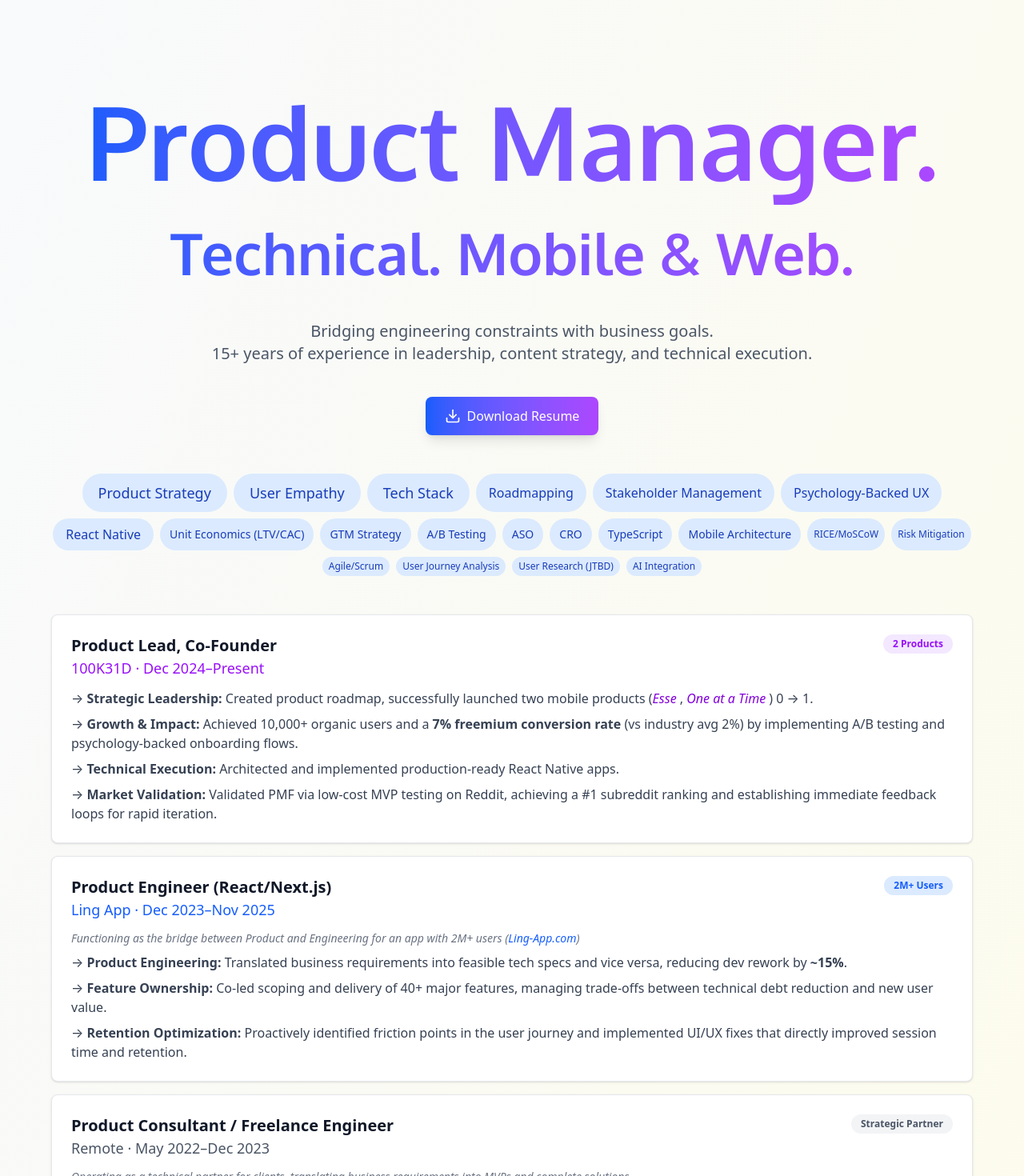
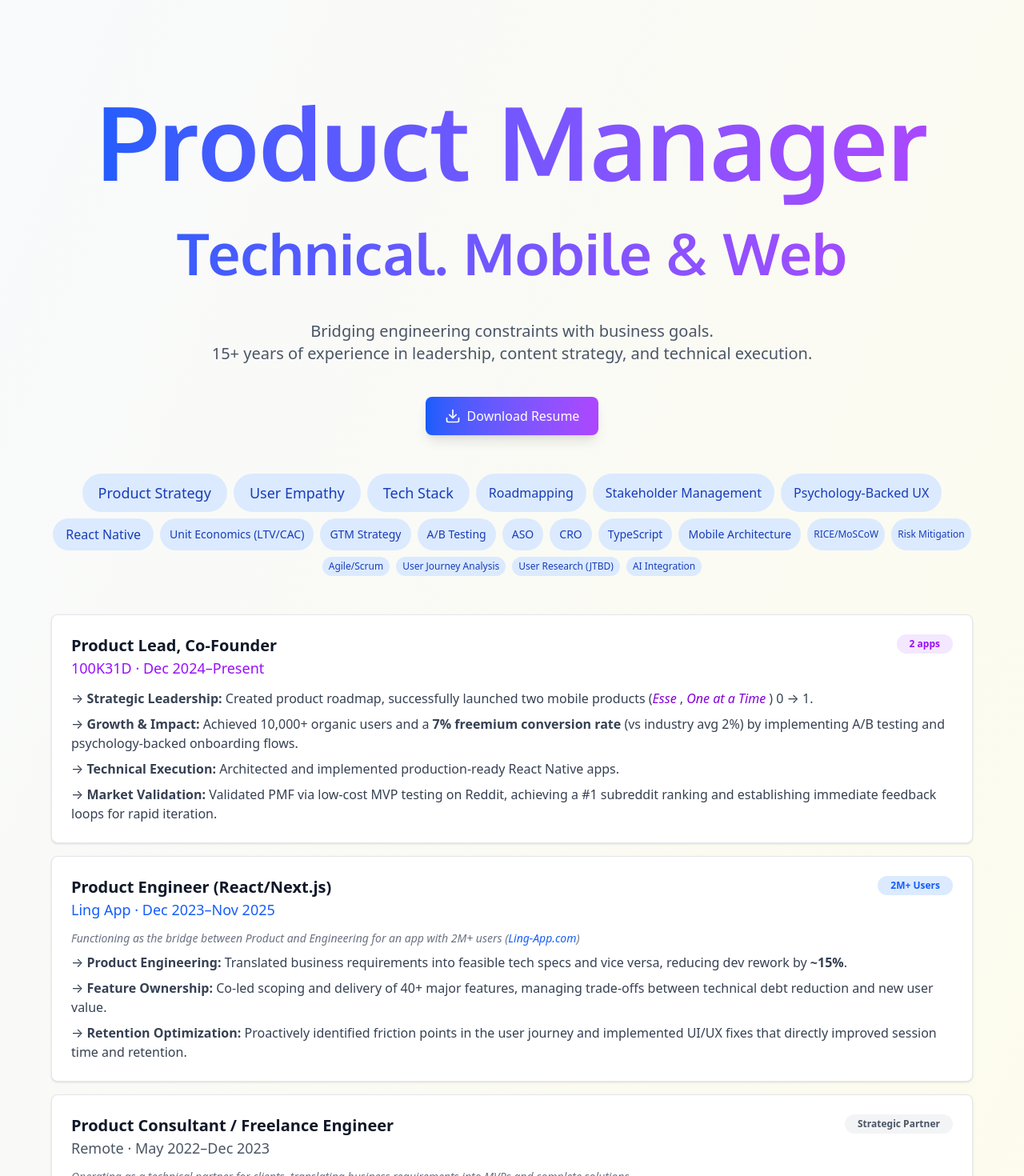
Before and after one commit to sanderbell/sanderbelldev2, a React (Vite) app: page / in a window 1280 px wide. Shown: the top 1470 px of the page at 80% size. Built offline with nearby package versions, Linux system fonts and the light colour scheme.

Commit message:
Fix punctuation and improve styling in App component for consistency and clarity

```diff
--- a/src/App.tsx
+++ b/src/App.tsx
@@ -201,11 +201,11 @@ function App() {
         <div className="text-center my-12">
           <div className="p-6 mb-6">
             <h1 className="text-5xl sm:text-7xl md:text-9xl font-black bg-gradient-to-r from-blue-600 to-purple-500 text-transparent bg-clip-text leading-tight">
-              Product Manager.{' '}
+              Product Manager
             </h1>
             <br />
             <h2 className="text-3xl sm:text-5xl md:text-7xl font-black bg-gradient-to-r from-blue-600 to-purple-500 text-transparent bg-clip-text">
-              Technical. Mobile & Web.{' '}
+              Technical. Mobile & Web
             </h2>
           </div>
 
@@ -262,8 +262,8 @@ function App() {
                     100K31D · Dec 2024–Present
                   </p>
                 </div>
-                <span className="text-xs text-purple-600 bg-purple-100 px-3 py-1 rounded-full flex items-center justify-center font-bold">
-                  2 Products
+                <span className="text-xs text-purple-600 bg-purple-100 px-4 py-1 rounded-full flex items-center justify-center font-bold">
+                  2 apps
                 </span>
               </div>
               <ul className="text-base text-gray-700 space-y-2">
@@ -318,7 +318,7 @@ function App() {
                     Ling App · Dec 2023–Nov 2025
                   </p>
                 </div>
-                <span className="text-xs text-blue-600 bg-blue-100 px-3 py-1 rounded-full flex items-center justify-center font-bold">
+                <span className="text-xs text-blue-600 bg-blue-100 px-4 py-1 rounded-full flex items-center justify-center font-bold">
                   2M+ Users
                 </span>
               </div>
@@ -364,7 +364,7 @@ function App() {
                     Remote · May 2022–Dec 2023
                   </p>
                 </div>
-                <span className="text-xs text-gray-600 bg-gray-100 px-3 py-1 rounded-full flex items-center justify-center font-bold">
+                <span className="text-xs text-gray-600 bg-gray-100 px-4 py-1 rounded-full flex items-center justify-center font-bold">
                   Strategic Partner
                 </span>
               </div>
```
